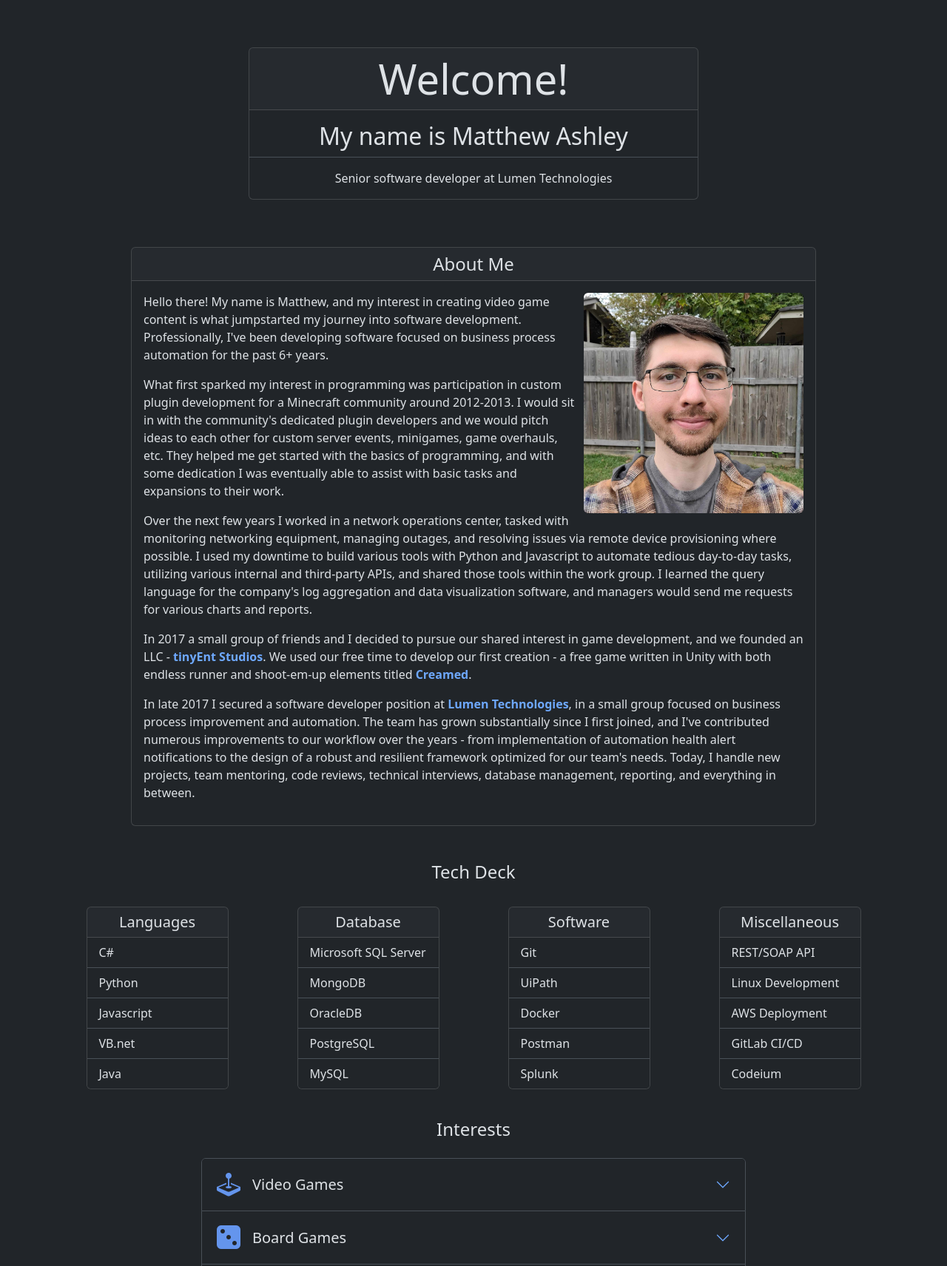
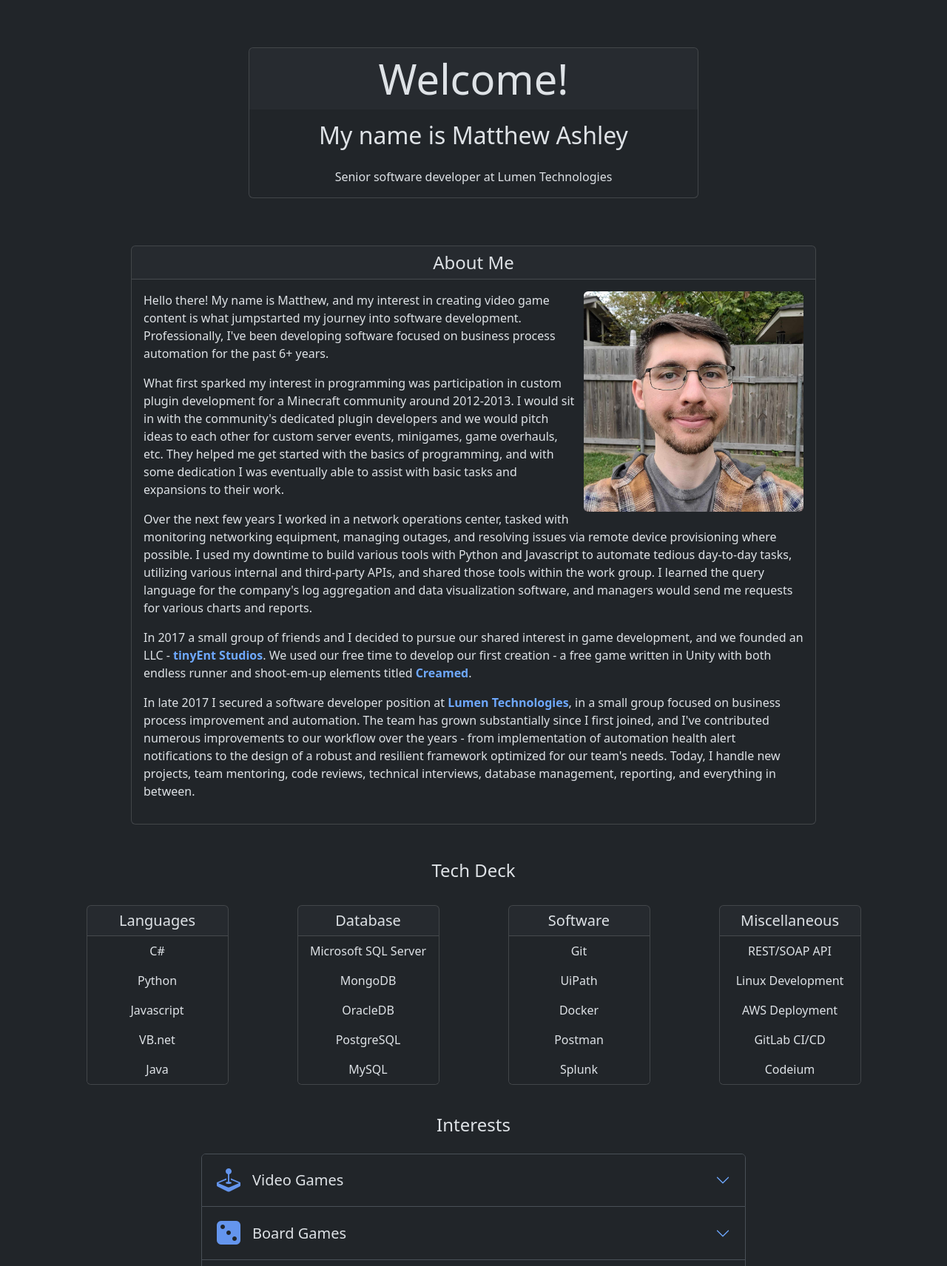
Before and after one commit to borkmaster12/borkfolio, a FastAPI app: page / in a window 1280 px wide. Shown: the part 57-1769 px from the top of the page at 74% size. Run offline with FastAPI, Linux system fonts and the light colour scheme; parts of the project's set-up code (start-up, migrations or seed data) failed here and were passed over.

Commit message:
Reduce border count

```diff
--- a/app/static/css/bootstrap-override.css
+++ b/app/static/css/bootstrap-override.css
@@ -0,0 +1,3 @@
+.list-group-item {
+  border: 0;
+}
--- a/app/templates/base.html.j2
+++ b/app/templates/base.html.j2
@@ -10,6 +10,7 @@
   <link href="https://cdn.jsdelivr.net/npm/bootstrap@5.3.2/dist/css/bootstrap.min.css" rel="stylesheet"
     integrity="sha384-T3c6CoIi6uLrA9TneNEoa7RxnatzjcDSCmG1MXxSR1GAsXEV/Dwwykc2MPK8M2HN" crossorigin="anonymous" />
   <link rel="stylesheet" href="https://cdn.jsdelivr.net/npm/bootstrap-icons@1.11.1/font/bootstrap-icons.css" />
+  <link rel="stylesheet" type="text/css" media="screen" href="/static/css/bootstrap-override.css" />
   <link rel="stylesheet" type="text/css" media="screen" href="/static/css/custom.css" />
   {% endblock header %}
 </head>
--- a/app/templates/index.html.j2
+++ b/app/templates/index.html.j2
@@ -5,8 +5,8 @@
   <div class="mt-5 mt-lg-0"></div>
   <div class="col-sm-12 col-md-9 col-lg-7 col-xxl-6 pt-lg-5">
     <div class="card mx-auto">
-      <h1 class="card-header display-4 fw-normal">Welcome!</h1>
-      <div class="card-body border-bottom" style="padding-bottom:0">
+      <h1 class="card-header display-4 fw-normal" style="border-bottom:none">Welcome!</h1>
+      <div class="card-body" style="padding-bottom:0">
         <h2>My name is Matthew Ashley</h2>
       </div>
       <p class="card-body" style="margin-bottom: 0">
@@ -87,8 +87,8 @@
   </div>
 </div>
 
-<div class="row mb-3 justify-content-center">
-  <h4 class="text-center">Tech Deck</h4>
+<div class="row mb-3 justify-content-center text-center">
+  <h4>Tech Deck</h4>
 
   <div class="col col-md-6 col-lg-3 col-xxl-2 my-4">
     <div class="card mx-auto" style="width: 12rem">
```
